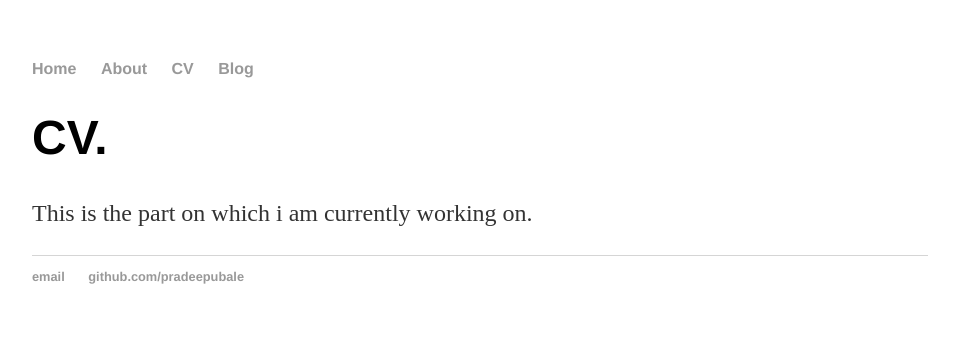
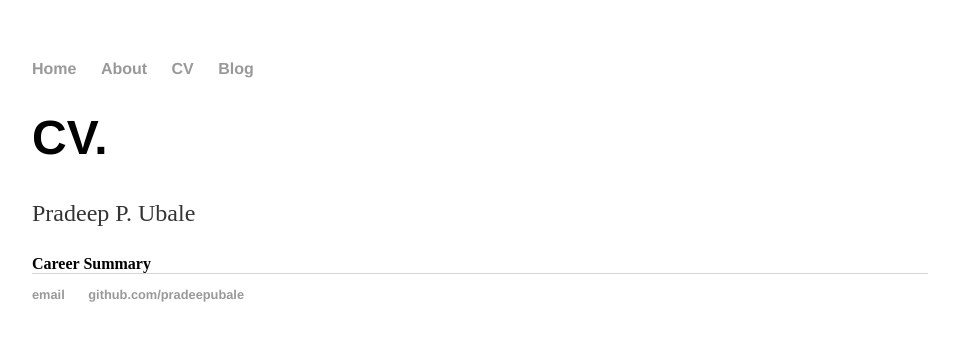
Before and after one commit to pradeepubale/pradeepubale.github.io, a Jekyll site: the page built from cv/index.html, in a window 1280 px wide. Shown: the top 341 px of the page, without its empty margins (160-1119 px from the left). Built offline with Jekyll 4.4.1, drawn with Linux system fonts in a browser that asks for light colours.

Commit message:
Update index.html

```diff
--- a/cv/index.html
+++ b/cv/index.html
@@ -5,6 +5,8 @@ title: My CV.
 
 		<div class="cv">
 			<h1>CV.</h1>
-			<p>This is the part on which i am currently working on.</p>
+			<p>Pradeep P. Ubale</p>
+
+			<b>Career Summary</b>
 
 		</div>
```
